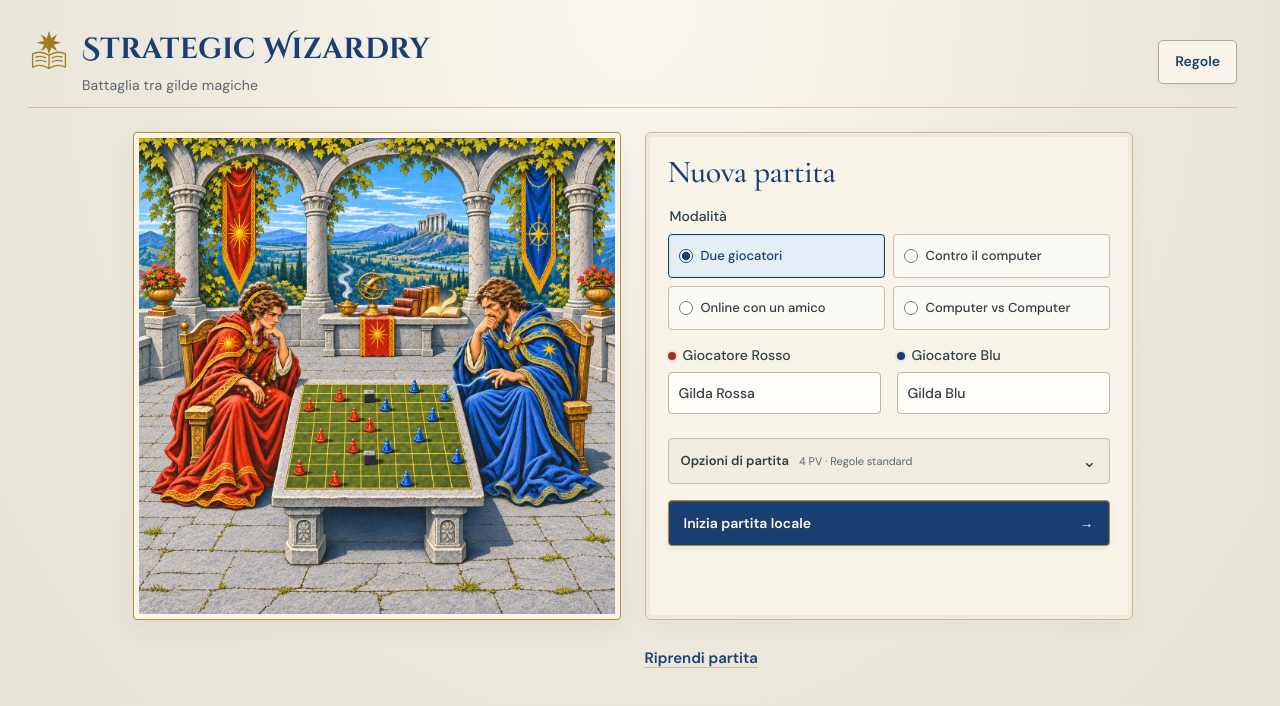
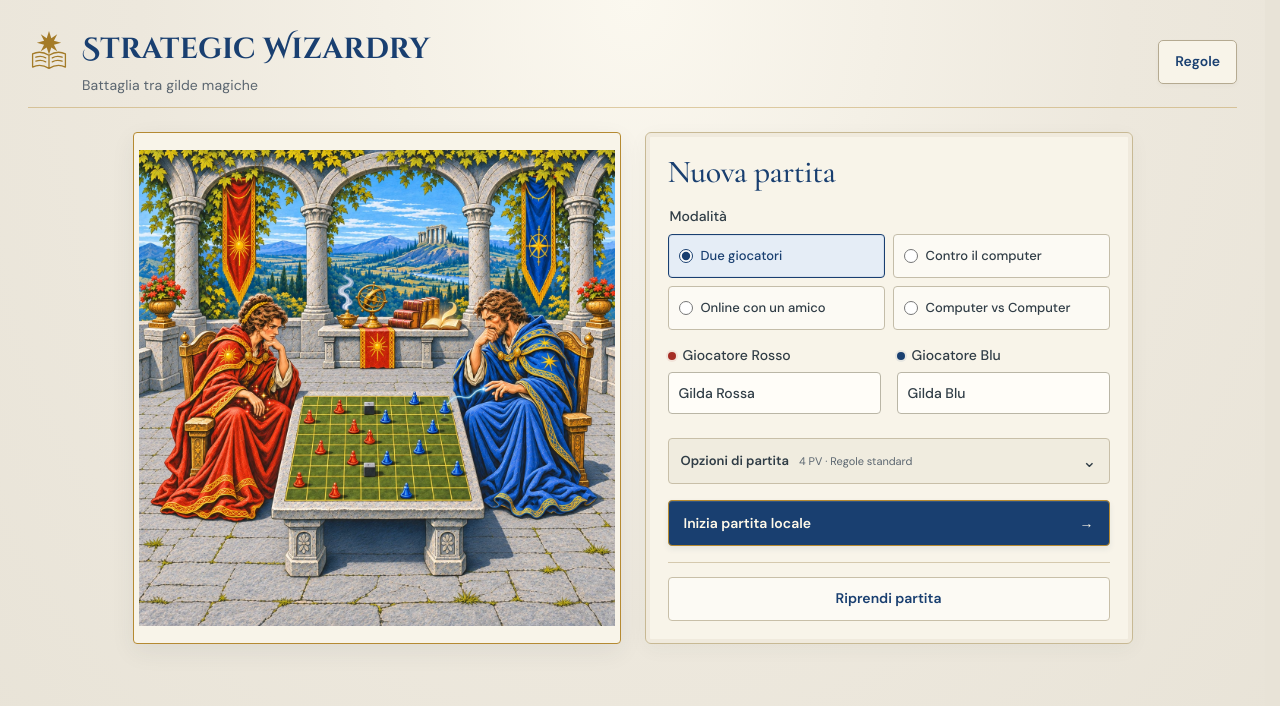
Before and after one commit to ipe3000/SW, a React (Vite) app: page / in a window 1280 px wide. Shown: the top 706 px of the page. Built offline with nearby package versions, Linux system fonts and the light colour scheme.

Commit message:
Place resume action at the bottom of the new game panel

```diff
--- a/src/ui/LocalGame.tsx
+++ b/src/ui/LocalGame.tsx
@@ -100,8 +100,8 @@ export function LocalGame({ mode: opponent, onModeChange }: { mode: LocalMode; o
         <MatchOptions value={options} onChange={setOptions}/>
         {opponent === 'watch' && <ComputerSpeedSelect id="setup-computer-speed" value={watchSpeed} disabled={busy || loading} onChange={setWatchSpeed}/>}
         <button className="button primary full" disabled={busy || loading}>{opponent === 'watch' ? 'Avvia Computer vs Computer' : opponent === 'computer' ? 'Gioca contro il computer' : 'Inizia partita locale'} <span>→</span></button>
-      </form></section>
-      <SavedGames loading={loading} items={saved.map(item => <li key={item.game.id}><button disabled={busy} onClick={() => void open(item)}><span className={`seat-dot ${item.game.active}`}/><span>{item.game.options.redName} / {item.game.options.blueName}<small>{item.computer?.side === 'both' ? 'Computer vs Computer · ' : item.computer ? `Contro il computer · giochi ${sideName(other(item.computer.side))} · ` : ''}{item.game.stage === 'finished' ? `Vittoria ${nameOf(item.game, item.game.result!.winner)}` : `${phaseName(item.game)} · ${nameOf(item.game)}`} · {new Date(item.savedAt).toLocaleString('it-IT')}</small></span><span>↗</span></button></li>)} importer={<ImportButton onFile={importFile} disabled={busy || loading}/>}/>
+      </form>
+      <SavedGames loading={loading} items={saved.map(item => <li key={item.game.id}><button disabled={busy} onClick={() => void open(item)}><span className={`seat-dot ${item.game.active}`}/><span>{item.game.options.redName} / {item.game.options.blueName}<small>{item.computer?.side === 'both' ? 'Computer vs Computer · ' : item.computer ? `Contro il computer · giochi ${sideName(other(item.computer.side))} · ` : ''}{item.game.stage === 'finished' ? `Vittoria ${nameOf(item.game, item.game.result!.winner)}` : `${phaseName(item.game)} · ${nameOf(item.game)}`} · {new Date(item.savedAt).toLocaleString('it-IT')}</small></span><span>↗</span></button></li>)} importer={<ImportButton onFile={importFile} disabled={busy || loading}/>}/></section>
       </main>
     </>}
     </GameNavigation>
--- a/src/ui/OnlineGame.tsx
+++ b/src/ui/OnlineGame.tsx
@@ -63,8 +63,8 @@ export function OnlineGame({ onModeChange }: { onModeChange: (mode: GameMode) =>
           <button className="button primary full" disabled={busy}>Crea duello e invito →</button>
         </form>
         <details className="join-online-entry" open={Boolean(invite.trim()) || undefined}><summary>Hai un invito?</summary><form className="join-online" onSubmit={e => void create(e, true)}><label>Link d’invito<input value={invite} onChange={e => setInvite(e.target.value)} placeholder="Incolla il link ricevuto"/></label><button className="button secondary full" disabled={busy || !invite.trim()}>Entra nel duello</button></form></details>
-      </section><SavedGames loading={busy} items={saved.map(r => <li key={sessionKey(r)}><button onClick={() => open(r)}><span className={`seat-dot ${seatFor(r.role)}`}/><span>{r.name} / {r.remoteName || 'in attesa'}<small>Gilda {sideName(seatFor(r.role))} · {r.journal.events.length} conferme · {new Date(r.updatedAt).toLocaleString('it-IT')}</small></span><span>↗</span></button></li>)} importer={<><button className="button ghost" disabled={busy} onClick={() => input.current?.click()}>↑ Importa backup personale</button><input ref={input} type="file" hidden accept=".json,application/json" data-testid="import-online" onChange={e => { const file = e.target.files?.[0]; if (file) void restore(file); e.target.value = ''; }}/>
-</>}><details className="backup-info"><summary>Informazioni sui backup</summary><p>Il backup contiene il tuo accesso personale: conservalo e non condividerlo come invito. Serve per cambiare browser o dispositivo.</p></details></SavedGames></main>
+      <SavedGames loading={busy} items={saved.map(r => <li key={sessionKey(r)}><button onClick={() => open(r)}><span className={`seat-dot ${seatFor(r.role)}`}/><span>{r.name} / {r.remoteName || 'in attesa'}<small>Gilda {sideName(seatFor(r.role))} · {r.journal.events.length} conferme · {new Date(r.updatedAt).toLocaleString('it-IT')}</small></span><span>↗</span></button></li>)} importer={<><button className="button ghost" disabled={busy} onClick={() => input.current?.click()}>↑ Importa backup personale</button><input ref={input} type="file" hidden accept=".json,application/json" data-testid="import-online" onChange={e => { const file = e.target.files?.[0]; if (file) void restore(file); e.target.value = ''; }}/>
+</>}><details className="backup-info"><summary>Informazioni sui backup</summary><p>Il backup contiene il tuo accesso personale: conservalo e non condividerlo come invito. Serve per cambiare browser o dispositivo.</p></details></SavedGames></section></main>
     </>}
     </GameNavigation>
   </div>;
--- a/src/ui/entry-cloister.css
+++ b/src/ui/entry-cloister.css
@@ -41,7 +41,7 @@ body:has(.local-app:not(.in-match)) {
 }
 .entry-artwork > img { display: block; width: 100%; height: 100%; object-fit: contain; border-radius: 1px; }
 .local-app:not(.in-match) .fantasy-entry > .new-game {
-  position: relative; padding: 22px; border: 1px solid #c8b994; border-radius: 6px; align-self: stretch;
+  position: relative; display: flex; flex-direction: column; padding: 22px; border: 1px solid #c8b994; border-radius: 6px; align-self: stretch;
   background: #f8f4e9; box-shadow: 0 5px 20px #303d460b, inset 0 0 0 4px #f0eadd;
 }
 .local-app:not(.in-match) .new-game::before {
@@ -95,13 +95,17 @@ body:has(.local-app:not(.in-match)) {
 .local-app:not(.in-match) .button.ghost,
 .local-app:not(.in-match) .entry-saves summary,
 .local-app:not(.in-match) .join-online-entry > summary { color: #193f70; font-size: 13px; }
-.local-app:not(.in-match) .fantasy-entry > .entry-saves { padding: 0; grid-column: 2; grid-row: 2; overflow: visible; max-height: none; }
-.entry-saves .resume-games { min-height: 44px; padding: 4px 0; border: 0; background: none; color: #193f70; font: 600 15px/1.4 'DM Sans', sans-serif; text-decoration: underline; text-underline-offset: 4px; text-decoration-color: #b58a3270; }
-.entry-saves .resume-games:hover { text-decoration-color: #193f70; }
+.local-app:not(.in-match) .new-game > form,
+.local-app:not(.in-match) .new-game > .join-online-entry { margin-bottom: 16px; }
+.local-app:not(.in-match) .new-game > .entry-saves { margin-top: auto; padding: 14px 0 0; border: 0; border-top: 1px solid #d5c9ae; background: none; overflow: visible; max-height: none; }
+.local-app:not(.in-match) .new-game .entry-saves > h2 { margin: 0; font: inherit; }
+.entry-saves .resume-games { display: block; width: 100%; min-height: 44px; padding: 10px 12px; border: 1px solid #c8bfa8; border-radius: 4px; background: #fcfaf4; color: #193f70; font: 600 14px/1.4 'DM Sans', sans-serif; }
+.entry-saves .resume-games:hover { background: #e5edf6; border-color: #6583a3; }
+.entry-saves .resume-games:active { background: #dce7f2; }
 .saved-games-dialog { position: fixed; inset: 0; margin: auto; width: min(560px, calc(100vw - 32px)); max-height: calc(100dvh - 32px); padding: 0; overflow: auto; overscroll-behavior: contain; border: 1px solid #c8b994; border-radius: 6px; background: #f8f4e9; color: #303d46; box-shadow: 0 16px 60px #193f7033; }
 .saved-games-dialog::backdrop { background: #192c40a6; backdrop-filter: blur(3px); }
 .saved-games-heading { position: sticky; top: 0; z-index: 1; display: flex; align-items: center; justify-content: space-between; gap: 16px; padding: 18px 22px; background: #f8f4e9; border-bottom: 1px solid #d5c9ae; }
-.entry-saves .saved-games-heading h2 { margin: 0; color: #193f70; font: 500 28px/1.1 'Cormorant Garamond', Georgia, serif; }
+.local-app:not(.in-match) .new-game .saved-games-heading h2 { margin: 0; color: #193f70; font: 500 28px/1.1 'Cormorant Garamond', Georgia, serif; }
 .saved-games-heading .button { min-height: 44px; }
 .saved-games-body { padding: 18px 22px; }
 .saved-games-body .empty-saves { font-size: 14px; color: #5b6670; margin-bottom: 14px; }
@@ -131,7 +135,6 @@ body:has(.local-app:not(.in-match)) {
   .local-app:not(.in-match) .entry-scene { height: auto; aspect-ratio: 1; }
   .local-app:not(.in-match) .fantasy-entry > .new-game { padding: 20px 18px; }
   .local-app:not(.in-match) .fantasy-entry .new-game h2 { font-size: 30px; margin-bottom: 18px; }
-  .local-app:not(.in-match) .fantasy-entry > .entry-saves { padding-inline: 2px; }
 }
 @media (max-width: 380px) {
   .local-app:not(.in-match) .setup-options > summary { display: grid; grid-template-columns: 1fr auto; gap: 5px 8px; padding-block: 8px; }
```
